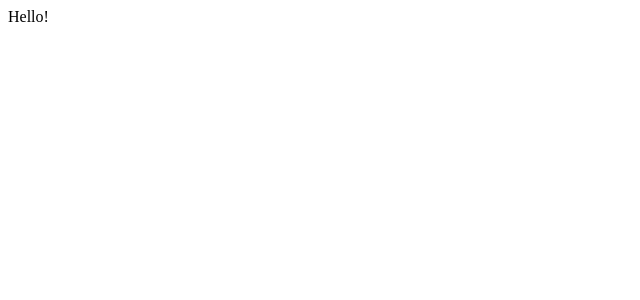
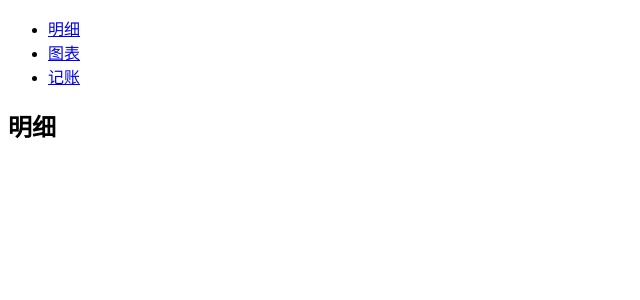
Before and after one commit to DDB324/duoduojizhang-React, a React (Create React App) app: page /detail in a window 1280 px wide. Shown: the top 300 px of the page, without its empty margins (0-640 px from the left). Built offline with nearby package versions, Linux system fonts and the light colour scheme.

Commit message:
确定页面的URL

```diff
--- a/package.json
+++ b/package.json
@@ -13,6 +13,7 @@
     "node-sass": "npm:sass",
     "react": "^17.0.1",
     "react-dom": "^17.0.1",
+    "react-router-dom": "5.1.2",
     "react-scripts": "4.0.1",
     "styled-components": "^5.2.1",
     "typescript": "^4.0.3",
@@ -43,6 +44,7 @@
     ]
   },
   "devDependencies": {
+    "@types/react-router-dom": "5.1.2",
     "@types/styled-components": "^5.1.7"
   }
 }
--- a/src/App.tsx
+++ b/src/App.tsx
@@ -1,9 +1,64 @@
 import React from 'react';
+import {
+  BrowserRouter as Router,
+  Switch,
+  Route,
+  Link,
+  Redirect,
+} from 'react-router-dom';
 
 function App() {
   return (
-    <div>Hello!</div>
+    <Router>
+      <div>
+        <ul>
+          <li>
+            <Link to="/detail">明细</Link>
+          </li>
+          <li>
+            <Link to="/chart">图表</Link>
+          </li>
+          <li>
+            <Link to="/money">记账</Link>
+          </li>
+        </ul>
+
+        <Switch>
+          <Route path="/detail">
+            <Detail/>
+          </Route>
+          <Route path="/chart">
+            <Chart/>
+          </Route>
+          <Route path="/money">
+            <Money/>
+          </Route>
+          <Redirect exact from="/" to="/detail"/>
+          <Route path="*">
+            <NoMatch/>
+          </Route>
+        </Switch>
+      </div>
+    </Router>
   );
 }
 
+
+function Detail() {
+  return <h2>明细</h2>;
+}
+
+function Chart() {
+  return <h2>图表</h2>;
+}
+
+function Money() {
+  return <h2>记账</h2>;
+}
+
+function NoMatch() {
+  return <h2>页面不存在吖</h2>;
+}
+
+
 export default App;
```
Also changed, not shown: 1 other file (tests, documents, lock files or other folders).
